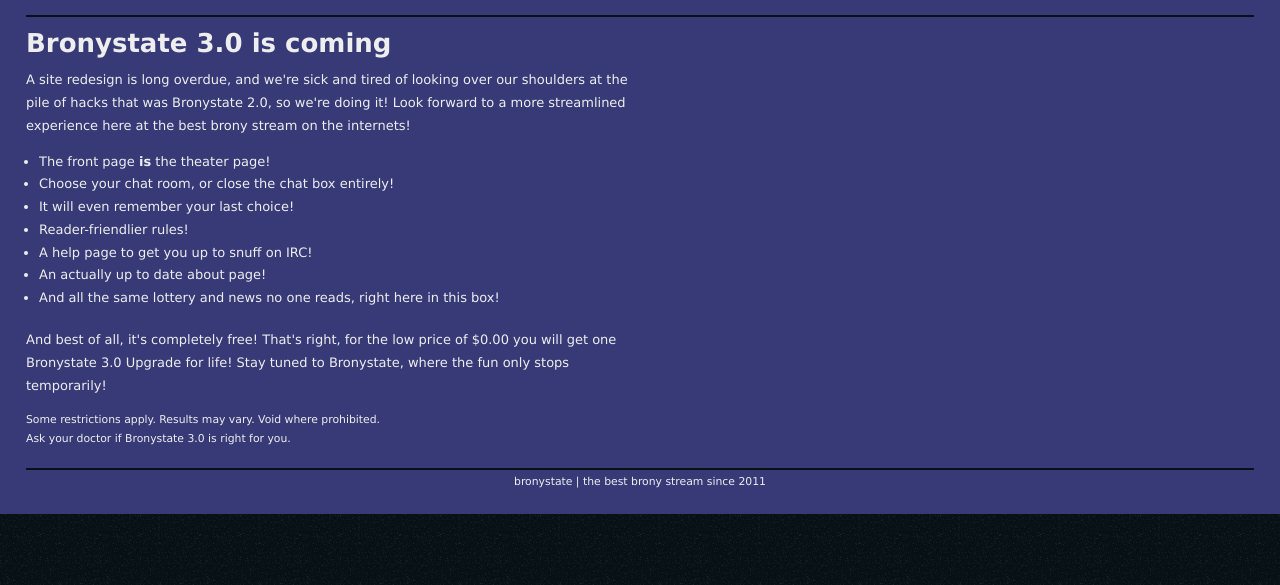
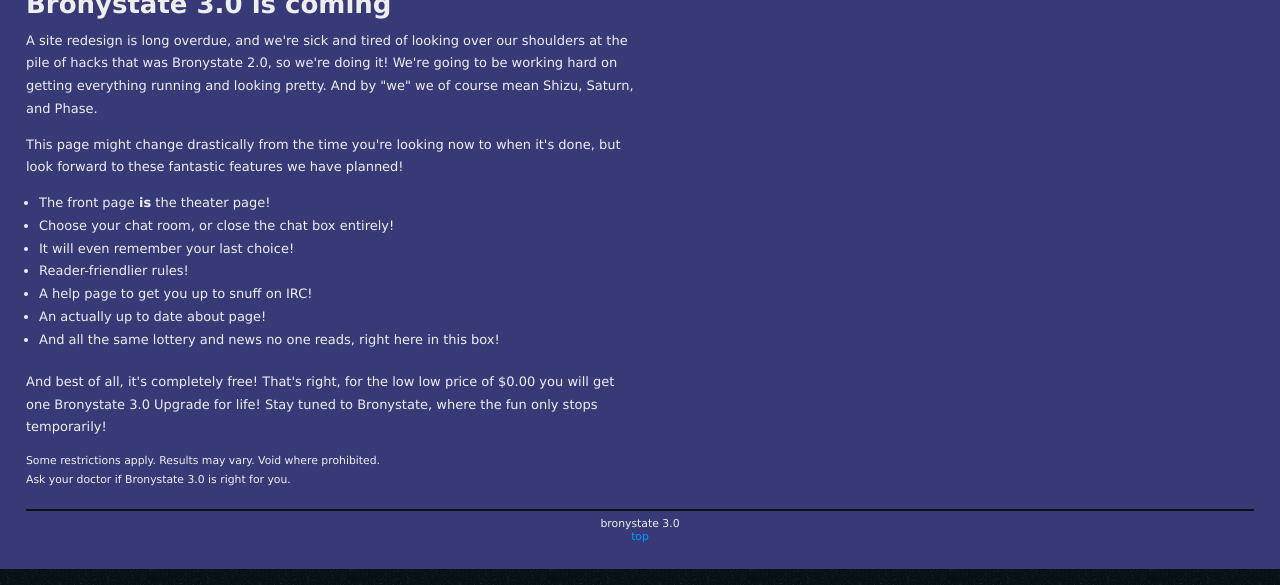
Before and after one commit to Bronystate/brstv3, a Jekyll site: the page index.html, which Jekyll copies as it is, in a window 1280 px wide and 900 px high, scrolled down 638 px, cut to the strip 315-900 px from the top of the window. Built offline with Jekyll 4.4.1, drawn with Linux system fonts in a browser that asks for light colours.

Commit message:
final prep for first run page

```diff
--- a/index.html
+++ b/index.html
@@ -12,15 +12,20 @@
   <body>
     <div id="wrapper">
       <header>
-        <h1>[bronystate]</h1>
-        <nav>
+        <a href="/"><h1>[bronystate]</h1></a>
+        <!--<nav>
           <ul>
             <li><a href='/about/'>about</a></li>
+            <li><a href='/news/'>news</a></li>
             <li><a href='/help/'>help</a></li>
             <li><a href='/rules/'>rules</a></li>
           </ul>
-        </nav>
+        </nav>-->
       </header>
+      <!--<div id="timerbar">
+        <div id="timertitle">countdown to next event</div>
+        <div id="timerclock">6d 15h 30m</div>
+      </div>-->
       <div id="contentwrapper">
          <section id='embedsection'>
            <iframe width="640" height="392" frameborder="0" style="border:0;outline:0" scrolling="no" src="http://www.ustream.tv/embed/16227134?html5ui"></iframe>
@@ -31,9 +36,12 @@
            <article style="width: 50%">
              <h1>Bronystate 3.0 is coming</h1>
              <p>A site redesign is long overdue, and we're sick and tired of looking over our shoulders at the pile
-               of hacks that was Bronystate 2.0, so we're doing it! Look forward to a more streamlined experience
-               here at the best brony stream on the internets!
+               of hacks that was Bronystate 2.0, so we're doing it! We're going to be working hard on getting everything
+               running and looking pretty. And by "we" we of course mean Shizu, Saturn, and Phase.
                </p>
+             <p>This page might change drastically from the time you're looking now to when it's done, but look forward
+               to these fantastic features we have planned!
+             </p>
                <ul>
                  <li>The front page <strong>is</strong> the theater page!</li>
                  <li>Choose your chat room, or close the chat box entirely!</li>
@@ -43,7 +51,7 @@
                  <li>An actually up to date about page!</li>
                  <li>And all the same lottery and news no one reads, right here in this box!</li>
                </ul>
-               <p>And best of all, it's completely free! That's right, for the low price of $0.00 you will get one
+               <p>And best of all, it's completely free! That's right, for the low low price of $0.00 you will get one
                  Bronystate 3.0 Upgrade for life! Stay tuned to Bronystate, where the fun only stops temporarily!
                </p>
                <p style="font-size: smaller">Some restrictions apply. Results may vary. Void where prohibited.<br>
@@ -52,7 +60,8 @@
            </article>
          </section>
          <footer>
-           bronystate | the best brony stream since 2011
+           bronystate 3.0<br>
+           <a href="#">top</a>
          </footer>
       </div>
     </div>
```
